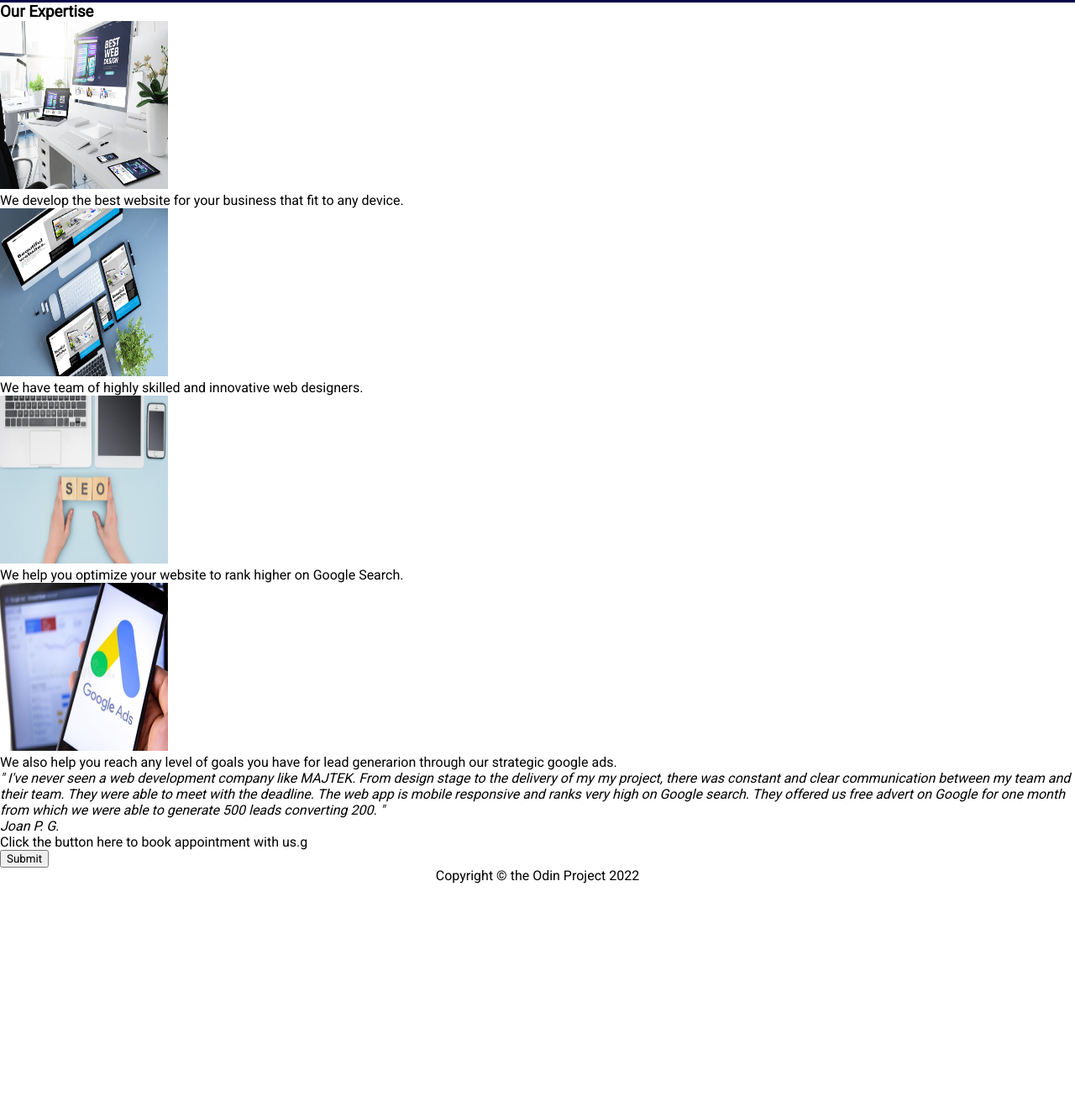
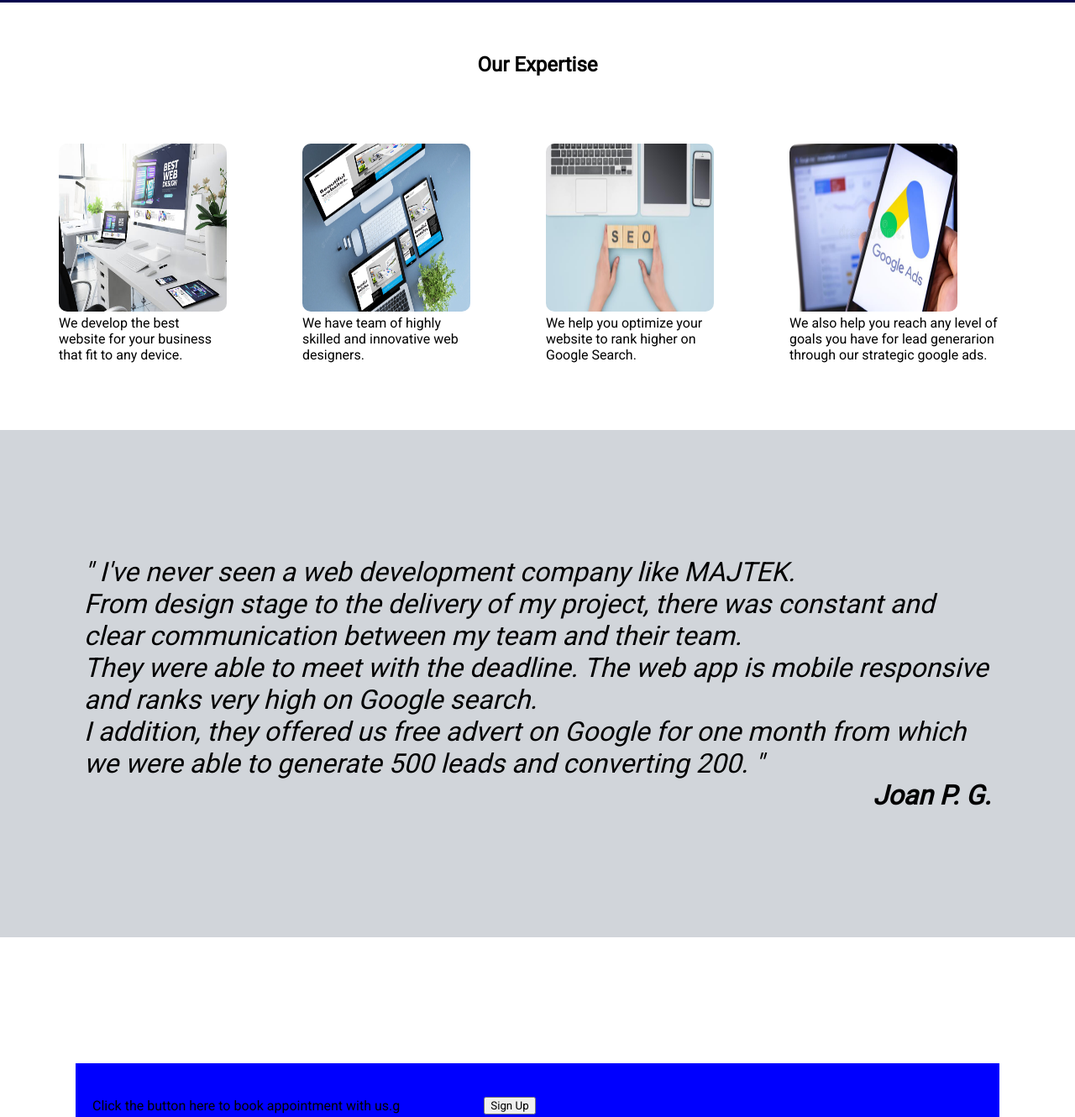
Before and after one commit to Johoan/odin-project-landingPage, a plain HTML site: page index.html in a window 1280 px wide. Shown: the part 520-1850 px from the top of the page at 84% size. Before the commit the page ends 1572 px from the top, so only its background shows below. Drawn offline with Linux system fonts and the light colour scheme.

Commit message:
update with expertise section, CTA section yet to complete

```diff
--- a/index.html
+++ b/index.html
@@ -44,10 +44,11 @@
             </div>
         </header>
     <main>
-        <section>
-            <div>
-                <h3>Our Expertise</h3>
-                <div>
+        <section class="expertise-sect">
+            <h3>Our Expertise</h3>
+            <div class="expertise-container">
+
+                <div class="expertise-divflex">
                     <div>
                         <img src="./images/web-dev.jpg" width="200" height="200" alt="Web Development">
                     </div>
@@ -58,7 +59,7 @@
                     </div>
                 </div>
 
-                <div>
+                <div class="expertise-divflex">
                     <div>
                         <img src="./images/ui-ux.webp" width="200" height="200" alt="UI UX">
                     </div>
@@ -69,7 +70,7 @@
                     </div>
                 </div>
 
-                <div>
+                <div class="expertise-divflex">
                     <div>
                         <img src="./images/seo.jpeg" width="200" height="200" alt="SEO">
                     </div>
@@ -80,7 +81,7 @@
                     </div>
                 </div>
 
-                <div>
+                <div class="expertise-divflex">
                     <div>
                         <img src="./images/google-ads.jpg" width="200" height="200" alt="Google Ads">
                     </div>
@@ -92,15 +93,15 @@
                 </div>
             </div>
         </section>
-        <section>
-            <div>
+        <section class="quote">
+            <div class="div-quote">
                 <em>
                 <quote>
                     &#34;
-                    I've never seen a web development company like MAJTEK. From design stage to the delivery of my
-                    my project, there was constant and clear communication between my team and their team. They were able
+                    I've never seen a web development company like MAJTEK. <br>From design stage to the delivery of my
+                    project, there was constant and clear communication between my team and their team. <br>They were able
                     to meet with the deadline. The web app is mobile responsive and ranks very high on Google search.
-                    They offered us free advert on Google for one month from which we were able to generate 500 leads converting
+                    <br>I addition, they offered us free advert on Google for one month from which we were able to generate 500 leads and converting
                     200.
                     &#34;
                 </quote>
@@ -108,15 +109,15 @@
             </em>
             </div>
         </section>
-        <section>
-            <div>
-                <div>
+        <section class="cta-section">
+            <div class="cta-container">
+                <div class="cta-div">
                     <p>
                         Click the button here to book appointment with us.g
                     </p>
                 </div>
-                <div>
-                    <button type="submit">Submit</button>
+                <div class="cta-div">
+                    <button type="submit">Sign Up</button>
                 </div>
             </div>
         </section>
--- a/style.css
+++ b/style.css
@@ -93,3 +93,53 @@ header{
 
     border-radius: 10px;
   }
+
+  .expertise-sect h3{
+    text-align: center;
+    margin-top: 60px;
+    font-size: 1.5em;
+  }
+
+  .expertise-container{
+    margin: 80px 70px;
+    display: flex;
+    gap: 90px;
+
+  }
+
+  .expertise-divflex{
+
+  }
+
+  .expertise-divflex div img{
+    border-radius: 10px;
+  }
+
+  .quote{
+    background-color: rgb(209, 213, 218);
+    padding: 150px 100px;
+  }
+
+  quote, quote+p{
+    font-size: 2em;
+  }
+
+  quote+p{
+    text-align: right;
+    font-weight: 900;
+  }
+
+  .cta-section{
+    margin: 150px 90px;
+  }
+  .cta-container{
+    background-color: blue;
+    display: flex;
+    gap: 100px;
+    padding: 40px 20px;
+    align-items: center;
+
+  }
+
+  .cta-flex{
+  }
```
